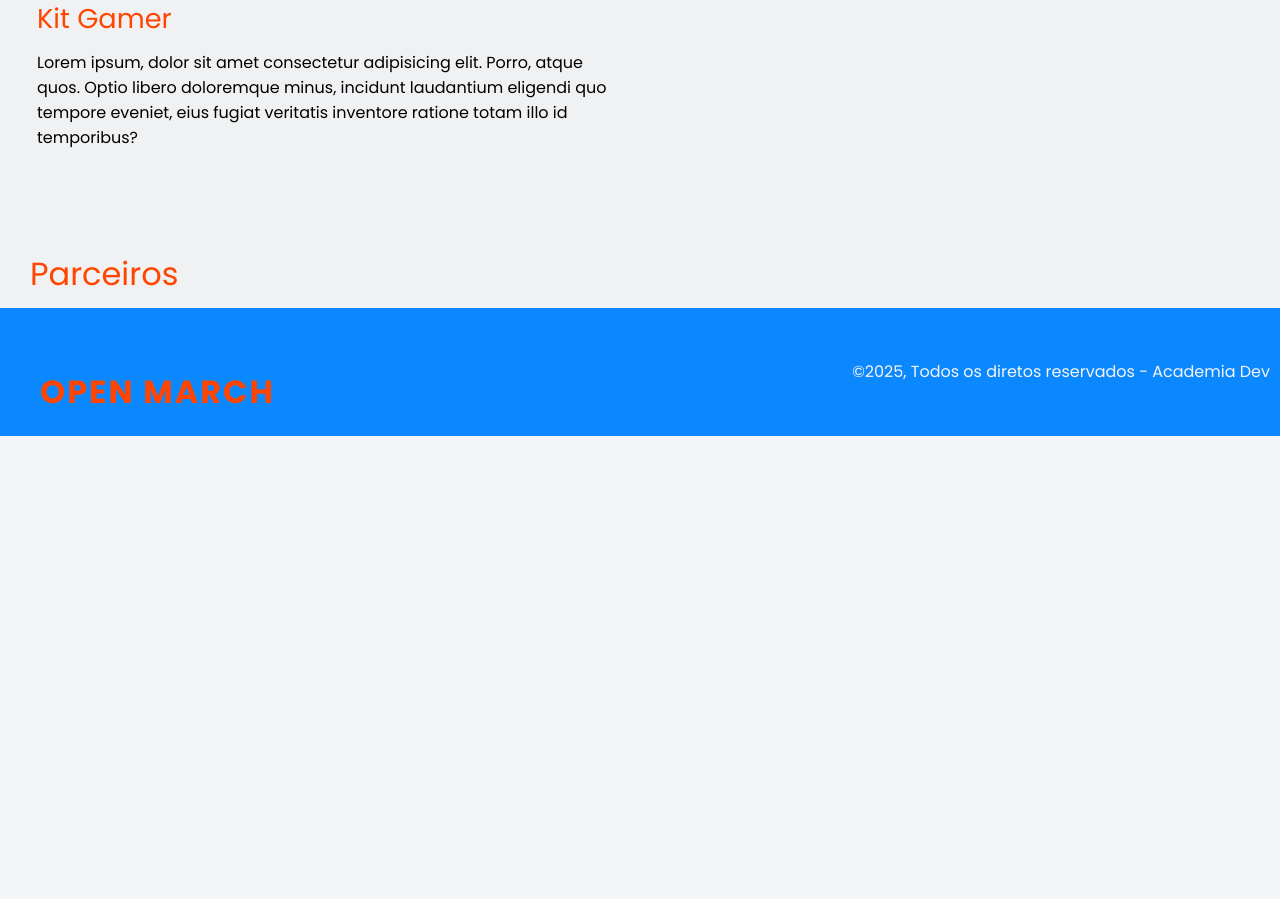
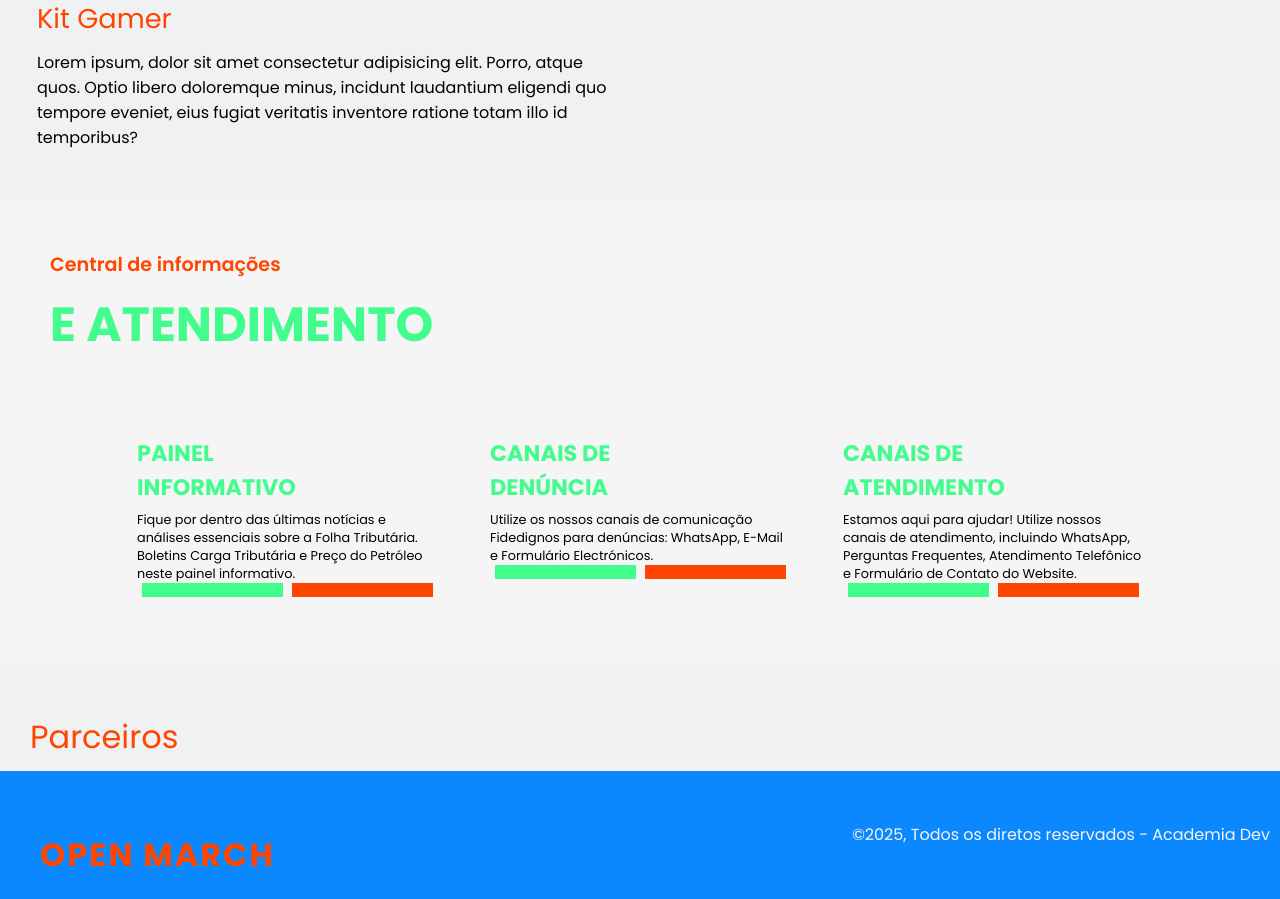
Before and after one commit to NsimbaRafael/open-march, a Django app: page / in a window 1280 px wide. Shown: the part 3836-4735 px from the top of the page. Before the commit the page ends 4272 px from the top, so only its background shows below. Run offline with Django 5.2, Linux system fonts and the light colour scheme; data that the repository does not hold is empty.

Commit message:
actualizar interface

```diff
--- a/omWeb/templates/index.html
+++ b/omWeb/templates/index.html
@@ -206,5 +206,46 @@
 </div>
 
 
+<div class="atendimentos_all">
+    <div class="title">
+        <p class="p1">Central de informações</p>
+        <p class="p2">E atendimento</p>
+    </div>
+    <div class="atendimentos">
+        <div class="atendimentos_card">
+            <p class="titulo">Painel Informativo </p>
+            <p class="desc">Fique por dentro das últimas notícias e análises essenciais sobre a Folha Tributária. Boletins Carga Tributária e Preço do Petróleo neste painel informativo.</p>
+            <div class="icon">
+                <i class="fab fa-whatsapp"></i>
+                <i class="fas fa-envelope"></i>
+                <i class="far fa-file-alt"></i>
+            </div>
+        </div>
+        <div class="atendimentos_card">
+            <p class="titulo">Canais de Denúncia </p>
+            <p class="desc">Utilize os nossos canais de comunicação Fidedignos para denúncias: WhatsApp, E-Mail e Formulário Electrónicos.</p>
+            <div class="icon">
+                <i class="fab fa-whatsapp"></i>
+                <i class="fas fa-envelope"></i>
+                <i class="far fa-file-alt"></i>
+            </div>
+
+        </div>
+        <div class="atendimentos_card">
+            <p class="titulo">Canais de Atendimento </p>
+            <p class="desc">Estamos aqui para ajudar! Utilize nossos canais de atendimento, incluindo WhatsApp, Perguntas Frequentes, Atendimento Telefônico e Formulário de Contato do Website.</p>
+            <div class="icon">
+                <i class="fab fa-whatsapp"></i>
+                <i class="fas fa-envelope"></i>
+                <i class="far fa-file-alt"></i>
+            </div>
+
+        </div>
+    </div>
+
+</div>
+
+
+
 <h1>Parceiros</h1>
 {% endblock %}
--- a/templates/static/omWeb/css/global.css
+++ b/templates/static/omWeb/css/global.css
@@ -486,3 +486,101 @@ footer h1{
 footer p{
     color: var(--cor2);
 }
+
+
+
+
+
+/* section to build call_back style */
+
+
+.atendimentos_all{
+    width: 100%;
+    margin: 0 auto;
+    padding: 20px;
+    display: flex;
+    flex-direction: column;
+    background-color: var(--cor2);
+}
+.atendimentos_all .title{
+    padding: 20px;
+    margin-bottom: 25px;
+    animation: appear linear;
+    animation-timeline: view();
+    animation-range: entry 0 cover 30%;
+}
+.atendimentos_all .title .p1{
+    font-weight: 600;
+    font-size: 1.2rem;
+    margin: 10px;
+    color: var(--cor3);
+}
+.atendimentos_all .title .p2{
+    font-weight: bold;
+    font-size: 3rem;
+    text-transform: uppercase;
+    margin: 10px;
+    color: var(--cor4);
+}
+.atendimentos_all .atendimentos{
+    display: flex;
+    flex-direction: row;
+    justify-content: space-around;
+    padding: 20px 90px;
+    flex-wrap: wrap;
+}
+.atendimentos .atendimentos_card{
+    width: 300px;
+    animation: appear linear;
+    animation-timeline: view();
+    animation-range: entry 0 cover 30%;
+    display: flex;
+    flex-direction: column;
+}
+.atendimentos_card .titulo{
+    font-size: 1.4rem;
+    font-weight: bold;
+    margin-bottom: 7px;
+    text-transform: uppercase;
+    color: var(--cor4);
+    width: 50%;
+}
+.atendimentos_card .desc{
+    font-size: 0.8rem;
+}
+.atendimentos_card .icon{
+    display: flex;
+    align-items: center;
+    justify-content: space-around;
+    flex-wrap: wrap;
+}
+.atendimentos_card .icon i{
+    padding: 7px;
+    font-size: 5rem;
+    width: 47%;
+    display: flex;
+    justify-content: center;
+    margin-bottom: 6px;
+    color: var(--cor2);
+}
+.atendimentos_card .icon i:nth-child(1){
+    background-color: var(--cor4);
+
+}
+.atendimentos_card .icon i:nth-child(2){
+    background-color: var(--cor3);
+
+}
+.atendimentos_card .icon i:nth-child(3){
+    background-color: var(--cor5);
+
+}
+
+/* section to buiid about us style css */
+
+.about_usNome{
+    font-size: 2.3rem;
+    text-transform: uppercase;
+    margin:10px 15px ;
+    color: var(--cor3);
+}
```
Also changed, not shown: omWeb/templates/about_us.html (+5 -10 lines).
